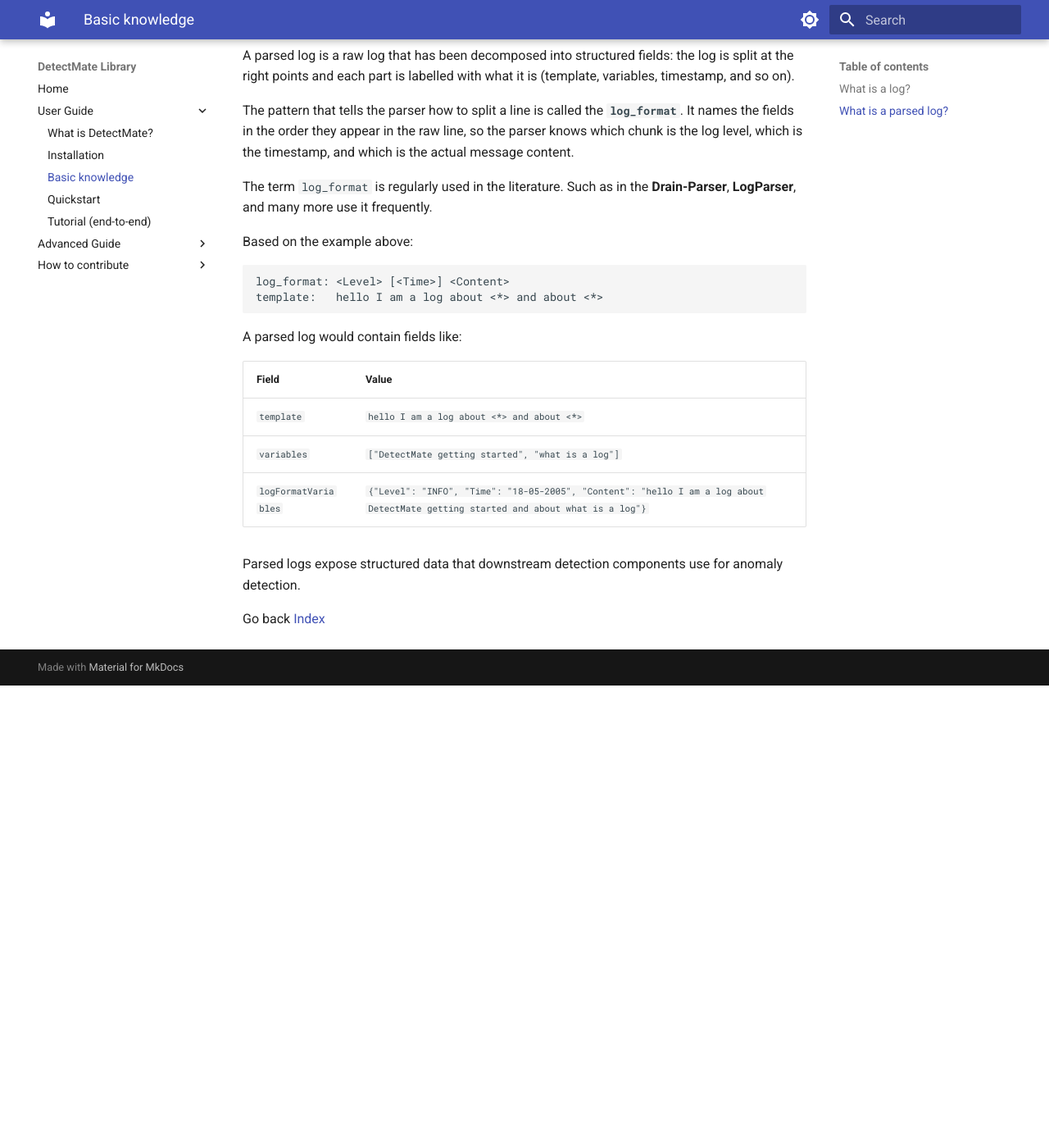
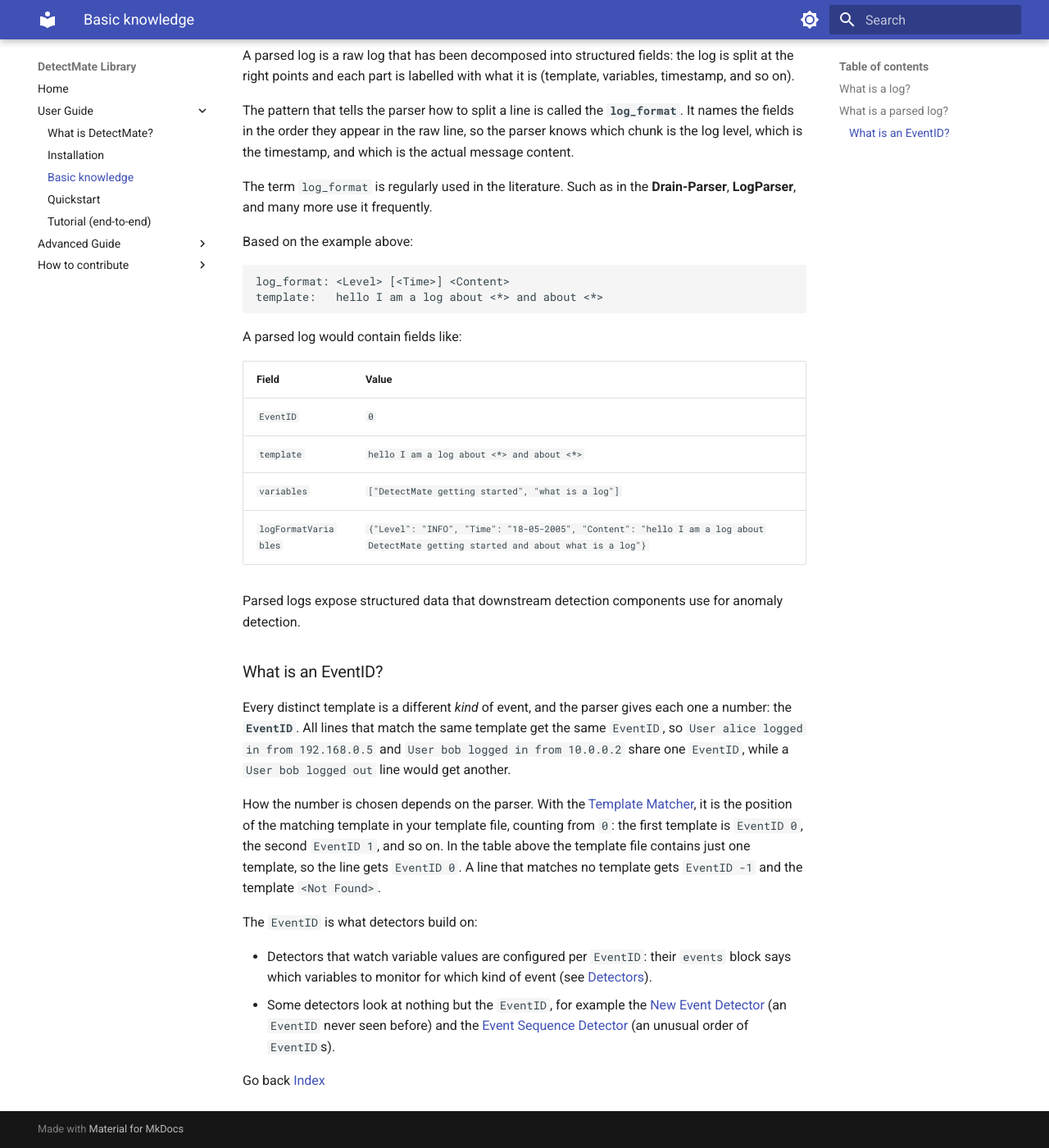
Before and after one commit to ait-detectmate/DetectMateLibrary, an MkDocs documentation site: the page built from docs/user_guide/basic_knowledge.md, in a window 1280 px wide and 1400 px high, scrolled down 1626 px. Shown: the whole window at 82% size. Built offline with MkDocs 1.6.1 and Material for MkDocs 9.7.7, drawn with Linux system fonts in a browser that asks for light colours; before the commit the page ends 2462 px from its top, so only the background shows below that.

Commit message:
add info about event id

```diff
--- a/docs/user_guide/basic_knowledge.md
+++ b/docs/user_guide/basic_knowledge.md
@@ -94,6 +94,7 @@
 
 | Field                | Value                                                  |
 |----------------------|--------------------------------------------------------|
+| `EventID`            | `0`                                                    |
 | `template`           | `hello I am a log about <*> and about <*>`              |
 | `variables`          | `["DetectMate getting started", "what is a log"]`      |
 | `logFormatVariables` | `{"Level": "INFO", "Time": "18-05-2005", "Content": "hello I am a log about DetectMate getting started and about what is a log"}` |
@@ -101,4 +102,29 @@
 Parsed logs expose structured data that downstream detection components use for
 anomaly detection.
 
+### What is an EventID?
+
+Every distinct template is a different *kind* of event, and the parser gives
+each one a number: the **`EventID`**. All lines that match the same template get
+the same `EventID`, so `User alice logged in from 192.168.0.5` and
+`User bob logged in from 10.0.0.2` share one `EventID`, while a
+`User bob logged out` line would get another.
+
+How the number is chosen depends on the parser. With the
+[Template Matcher](../parsers/template_matcher.md), it is the position of the
+matching template in your template file, counting from `0`: the first template is
+`EventID 0`, the second `EventID 1`, and so on. In the table above the template
+file contains just one template, so the line gets `EventID 0`. A line that
+matches no template gets `EventID -1` and the template `<Not Found>`.
+
+The `EventID` is what detectors build on:
+
+- Detectors that watch variable values are configured per `EventID`: their
+  `events` block says which variables to monitor for which kind of event (see
+  [Detectors](../detectors.md#configuration)).
+- Some detectors look at nothing but the `EventID`, for example the
+  [New Event Detector](../detectors/new_event.md) (an `EventID` never seen
+  before) and the [Event Sequence Detector](../detectors/event_sequence.md) (an
+  unusual order of `EventID`s).
+
 Go back [Index](../index.md)
```
